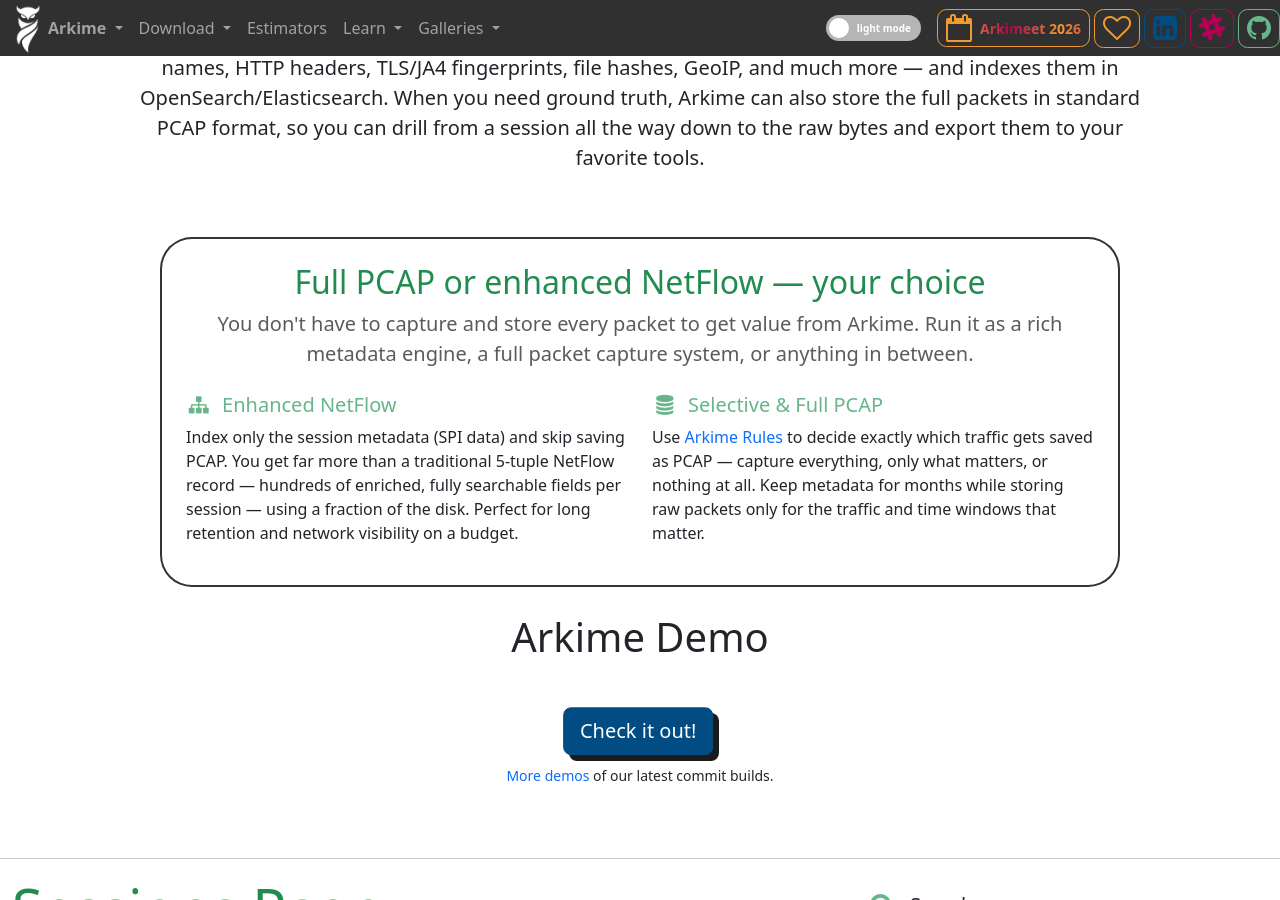
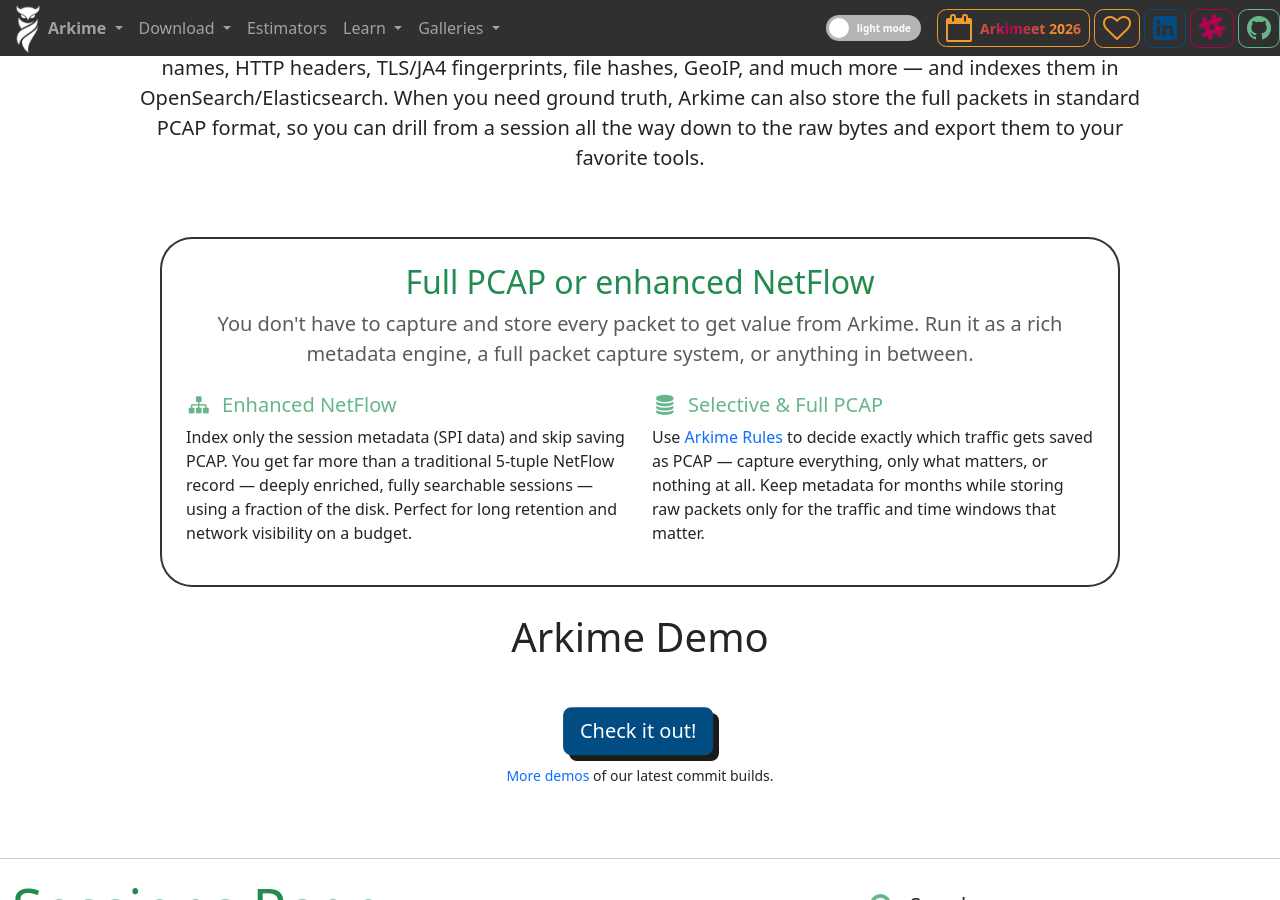
Before and after one commit to arkime/arkimeweb, a Jekyll site: the page built from index.html, in a window 1280 px wide and 900 px high, scrolled down 971 px. Built offline with Jekyll 4.4.1, drawn with Linux system fonts in a browser that asks for light colours.

Commit message:
few text tweaks

```diff
--- a/index.html
+++ b/index.html
@@ -22,15 +22,15 @@
   <meta charset="utf-8" />
   <meta name="viewport" content="width=device-width, initial-scale=1, shrink-to-fit=no" />
   <meta http-equiv="x-ua-compatible" content="ie=edge" />
-  <meta name="description" content="An open-source, large scale, full packet capturing, indexing, and database system. Stop using slow tools to dissect and search your packets, let Arkime do the grunt work for you!" />
+  <meta name="description" content="An open-source, large-scale, full packet capturing, indexing, and database system. Stop using slow tools to dissect and search your packets, let Arkime do the grunt work for you!" />
   <!-- facebook open graph tags -->
   <meta property="og:url" content="https://arkime.com" />
-  <meta property="og:description" content="An open-source, large scale, full packet capturing, indexing, and database system. Stop using slow tools to dissect and search your packets, let Arkime do the grunt work for you!" />
+  <meta property="og:description" content="An open-source, large-scale, full packet capturing, indexing, and database system. Stop using slow tools to dissect and search your packets, let Arkime do the grunt work for you!" />
   <meta property="og:image" content="https://arkime.com/assets/Arkime_Logo_FullGradientBlack@2x.png" />
   <!-- twitter card tags additive with the og: tags -->
   <meta name="twitter:card" content="summary" />
   <meta name="twitter:domain" content="arkime.com" />
-  <meta name="twitter:description" content="An open-source, large scale, full packet capturing, indexing, and database system. Stop using slow tools to dissect and search your packets, let Arkime do the grunt work for you!" />
+  <meta name="twitter:description" content="An open-source, large-scale, full packet capturing, indexing, and database system. Stop using slow tools to dissect and search your packets, let Arkime do the grunt work for you!" />
   <meta name="twitter:image" content="https://arkime.com/assets/Arkime_Logo_FullGradientBlack@2x.png" />
   <meta name="twitter:url" content="https://arkime.com" />
 
@@ -244,7 +244,7 @@
       <div class="d-flex justify-content-center">
         <div class="jumbotron rounded-5 jumbotron-white mb-0 pt-4 pb-4 ps-4 pe-4" style="border: 2px solid rgba(0,0,0,0.8); max-width: 960px;">
           <h2 class="text-center dark-primary-theme-text mb-2">
-            Full PCAP or enhanced NetFlow &mdash; your choice
+            Full PCAP or enhanced NetFlow
           </h2>
           <p class="lead text-center text-muted mb-4">
             You don't have to capture and store every packet to get value from
@@ -260,7 +260,7 @@
               <p class="mb-0">
                 Index only the session metadata (SPI data) and skip saving PCAP.
                 You get far more than a traditional 5-tuple NetFlow record &mdash;
-                hundreds of enriched, fully searchable fields per session &mdash;
+                deeply enriched, fully searchable sessions &mdash;
                 using a fraction of the disk. Perfect for long retention and
                 network visibility on a budget.
               </p>
```
